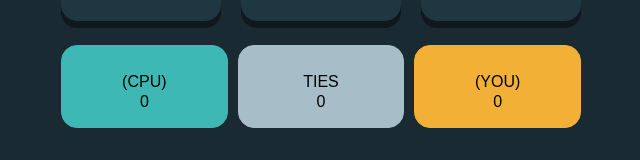
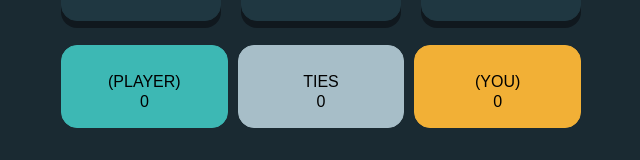
Before and after one commit to DevZibah/Tic-Tac-Toe, a React (Vite) app: page /Cpu in a window 1280 px wide. Shown: the part 574-734 px from the top of the page, without its empty margins (319-959 px from the left). Built offline with nearby package versions, Linux system fonts and the light colour scheme.

Commit message:
changes variables and function names

```diff
--- a/src/components/Cpu.tsx
+++ b/src/components/Cpu.tsx
@@ -6,9 +6,9 @@ import { motion } from 'framer-motion'
 import { StoreContext } from '../contexts/StoreContext'
 import Square from './Square'
 
-const Cpu = () => {
+const player = () => {
   const [show, setShow] = useState(false)
-  const { newsquare, turrn, user, cpu, score, counter, key, ties } =
+  const { newsquare, turrn, user, player, score, counter, key, ties } =
     useContext(StoreContext)
 
   return (
@@ -24,7 +24,7 @@ const Cpu = () => {
             <p className='o ms-1'>o</p>
           </article>
           <div className='div-one mt-4'>
-            <p className='oo'>{turrn ? user : cpu}</p>
+            <p className='oo'>{turrn ? user : player}</p>
             <p className='text-uppercase turn'>turn</p>
           </div>
           <section>
@@ -53,7 +53,7 @@ const Cpu = () => {
       >
         <section className='sec-three mt-4 text-uppercase'>
           <div className='div-two p-md-2'>
-            <p className='mt-3'>{cpu} (cpu)</p>
+            <p className='mt-3'>{player} (player)</p>
             <br />
             <p className='div-p'>{counter}</p>
           </div>
@@ -74,4 +74,4 @@ const Cpu = () => {
   )
 }
 
-export default Cpu
+export default player
--- a/src/components/Home.tsx
+++ b/src/components/Home.tsx
@@ -4,7 +4,7 @@ import { motion } from 'framer-motion'
 import { StoreContext } from '../contexts/StoreContext'
 
 const Home = () => {
-  const { setUser, setTurn, setCpu, setTurrn, turrn } = useContext(StoreContext)
+  const { setUser, setTurn, setPlayer, setTurrn, turrn } = useContext(StoreContext)
 
   return (
     <div className=''>
@@ -35,7 +35,7 @@ const Home = () => {
             <p
               className='mt-3 x-one'
               onClick={() => (
-                setUser('x'), setTurn('x'), setCpu('o'), setTurrn(true)
+                setUser('x'), setTurn('x'), setPlayer('o'), setTurrn(true)
               )}
             >
               x
@@ -43,7 +43,7 @@ const Home = () => {
             <p
               className='mt-3 o-one'
               onClick={() => (
-                setUser('o'), setTurn('o'), setCpu('x'), setTurrn(true)
+                setUser('o'), setTurn('o'), setPlayer('x'), setTurrn(true)
               )}
             >
               o
--- a/src/components/Modal.tsx
+++ b/src/components/Modal.tsx
@@ -11,7 +11,7 @@ const Modal = (props) => {
     setTurn,
     setResult,
     setUser,
-    setCpu,
+    setPlayer,
     setScore,
     setCounter,
     setKey,
@@ -38,7 +38,7 @@ const Modal = (props) => {
                   setResult(
                     { winner: 'none', state: 'none' },
                     setUser(''),
-                    setCpu(''),
+                    setPlayer(''),
                     setScore(0),
                     setCounter(0),
                     setTies(0),
--- a/src/components/NewRound.tsx
+++ b/src/components/NewRound.tsx
@@ -8,13 +8,13 @@ const NewRound = () => {
     setTurn,
     setResult,
     setUser,
-    setCpu,
+    setPlayer,
     setScore,
     setCounter,
     setKey,
     setTies,
     user,
-    cpu,
+    player,
     result,
   } = useContext(StoreContext)
 
@@ -27,7 +27,7 @@ const NewRound = () => {
               <p className='won'>
                 {result.winner === user
                   ? 'you won !'
-                  : result.winner === cpu
+                  : result.winner === player
                   ? 'you lost !'
                   : 'ties !'}
               </p>
@@ -36,18 +36,18 @@ const NewRound = () => {
                 style={{
                   color:
                     (result.winner === user && user === 'x') ||
-                    (result.winner === cpu && cpu === 'x')
+                    (result.winner === player && player === 'x')
                       ? 'hsl(178, 50%, 48%)'
                       : (result.winner === user && user === 'o') ||
-                        (result.winner === cpu && cpu === 'o')
+                        (result.winner === player && player === 'o')
                       ? 'hsl(39, 88%, 58%)'
                       : 'hsl(198, 23%, 72%)',
                 }}
               >
                 {result.winner === user
                   ? user + ' takes the round'
-                  : result.winner === cpu
-                  ? cpu + ' takes the round'
+                  : result.winner === player
+                  ? player + ' takes the round'
                   : 'It was a tie'}
               </p>
             </div>
@@ -61,7 +61,7 @@ const NewRound = () => {
                   setResult(
                     { winner: 'none', state: 'none' },
                     setUser(''),
-                    setCpu(''),
+                    setPlayer(''),
                     setScore(0),
                     setCounter(0),
                     setTies(0),
--- a/src/components/Square.tsx
+++ b/src/components/Square.tsx
@@ -2,17 +2,18 @@ import React, { useContext } from 'react'
 import { StoreContext } from '../contexts/StoreContext'
 
 const Square = ({ square, id }) => {
-  const { SquareClick, user, cpu } = useContext(StoreContext)
+  const { PlayerClick, user, player } = useContext(StoreContext)
 
   return (
-    <div className='p-4 p-md-5' onClick={() => SquareClick(id)}>
+    <div className='p-4 p-md-5' onClick={() => PlayerClick(id)}>
       <p
         style={{
           color:
-            (square === 'x' && user === 'x') || (square === 'x' && cpu === 'x')
+            (square === 'x' && user === 'x') ||
+            (square === 'x' && player === 'x')
               ? 'hsl(178, 50%, 48%)'
               : (square === 'o' && user === 'o') ||
-                (square === 'o' && cpu === 'o')
+                (square === 'o' && player === 'o')
               ? 'hsl(39, 88%, 58%)'
               : 'hsl(198, 23%, 72%)',
         }}
--- a/src/contexts/StoreContext.jsx
+++ b/src/contexts/StoreContext.jsx
@@ -5,7 +5,7 @@ export const StoreContext = createContext()
 
 const StoreContextProvider = ({ children }) => {
   const [user, setUser] = useState('')
-  const [cpu, setCpu] = useState('')
+  const [player, setPlayer] = useState('')
   const clearState = ['', '', '', '', '', '', '', '', '']
   const [newsquare, setNewsquare] = useState(clearState)
   const [turn, setTurn] = useState('x')
@@ -31,14 +31,14 @@ const StoreContextProvider = ({ children }) => {
     [2, 4, 6],
   ]
 
-  const SquareClick = (id) => {
+  const PlayerClick = (id) => {
     //update the value of the square to which ever player that's playing
     //if you click on a square, this function loops through newsquare array and change the id of that square from an empty string to a new value string that is if that square is empty
     setNewsquare(
       newsquare.map((square, idx) => {
         if (idx == id && square == '') {
-          return turrn ? user : cpu
-          // return user if turrn is true, else return cpu
+          return turrn ? user : player
+          // return user if turrn is true, else return player
         }
         //else return the current value(empty string)
         return square
@@ -62,14 +62,14 @@ const StoreContextProvider = ({ children }) => {
       })
 
       if (foundWinningPattern) {
-        //checks if the winning player1 is user or cpu
+        //checks if the winning player1 is user or player
         setResult({
-          winner: Player1 === user ? user : cpu,
+          winner: Player1 === user ? user : player,
           state: 'won',
         })
         if (Player1 === user) {
           setScore(score + 1)
-        } else if (Player1 === cpu) {
+        } else if (Player1 === player) {
           setCounter(counter + 1)
         } else {
           setScore(0)
@@ -95,12 +95,10 @@ const StoreContextProvider = ({ children }) => {
       }
     }
   }
-
   //use this hook to check everytime the newsquare has changed
   useEffect(() => {
     CheckTie()
     CheckWinner()
-
     if (user === 'x') {
       setTurrn(!turrn)
     } else {
@@ -116,12 +114,13 @@ const StoreContextProvider = ({ children }) => {
   }, [result])
 
   console.log('user is', user)
-  console.log('cpu is', cpu)
+  console.log('player is', player)
   console.log('turn is', turn)
   console.log('user score is', score)
-  console.log('cpu score is', counter)
+  console.log('player score is', counter)
   console.log('result is', result.state)
   console.log(key)
+
   return (
     <StoreContext.Provider
       value={{
@@ -131,7 +130,7 @@ const StoreContextProvider = ({ children }) => {
         user,
         turn,
         turrn,
-        cpu,
+        player,
         score,
         counter,
         key,
@@ -140,14 +139,14 @@ const StoreContextProvider = ({ children }) => {
         setKey,
         setScore,
         setCounter,
-        setCpu,
+        setPlayer,
         setTurrn,
         setResult,
         setUser,
         setTurn,
         setNewsquare,
         restartGame,
-        SquareClick,
+        PlayerClick,
       }}
     >
       {children}
```
